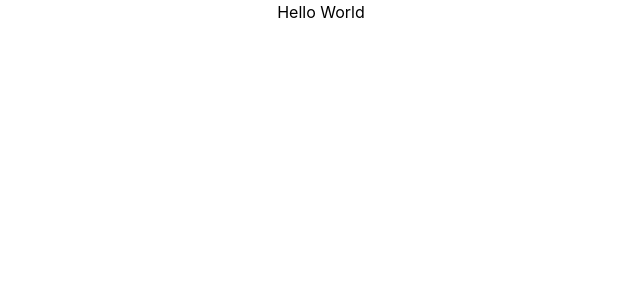
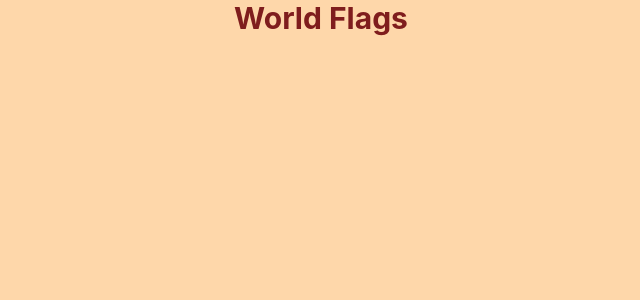
Before and after one commit to remmoclock/countries, a React (Create React App) app: page / in a window 1280 px wide. Shown: the top 300 px of the page, without its empty margins (319-959 px from the left). Built offline with nearby package versions, Linux system fonts and the light colour scheme.

Commit message:
add Home component

```diff
--- a/src/App.js
+++ b/src/App.js
@@ -1,7 +1,12 @@
 import "./App.css";
+import Home from "./pages/Home/Home";
 
 function App() {
-  return <div className="App">Hello World</div>;
+  return (
+    <div className="App bg-orange-200 h-screen">
+      <Home />
+    </div>
+  );
 }
 
 export default App;
--- /dev/null
+++ b/src/pages/Home/Home.js
@@ -0,0 +1,7 @@
+import React from "react";
+
+function Home() {
+  return <h1 className="text-3xl font-bold text-red-900">World Flags</h1>;
+}
+
+export default Home;
```
Also changed, not shown: 1 other file (tests, documents, lock files or other folders).
